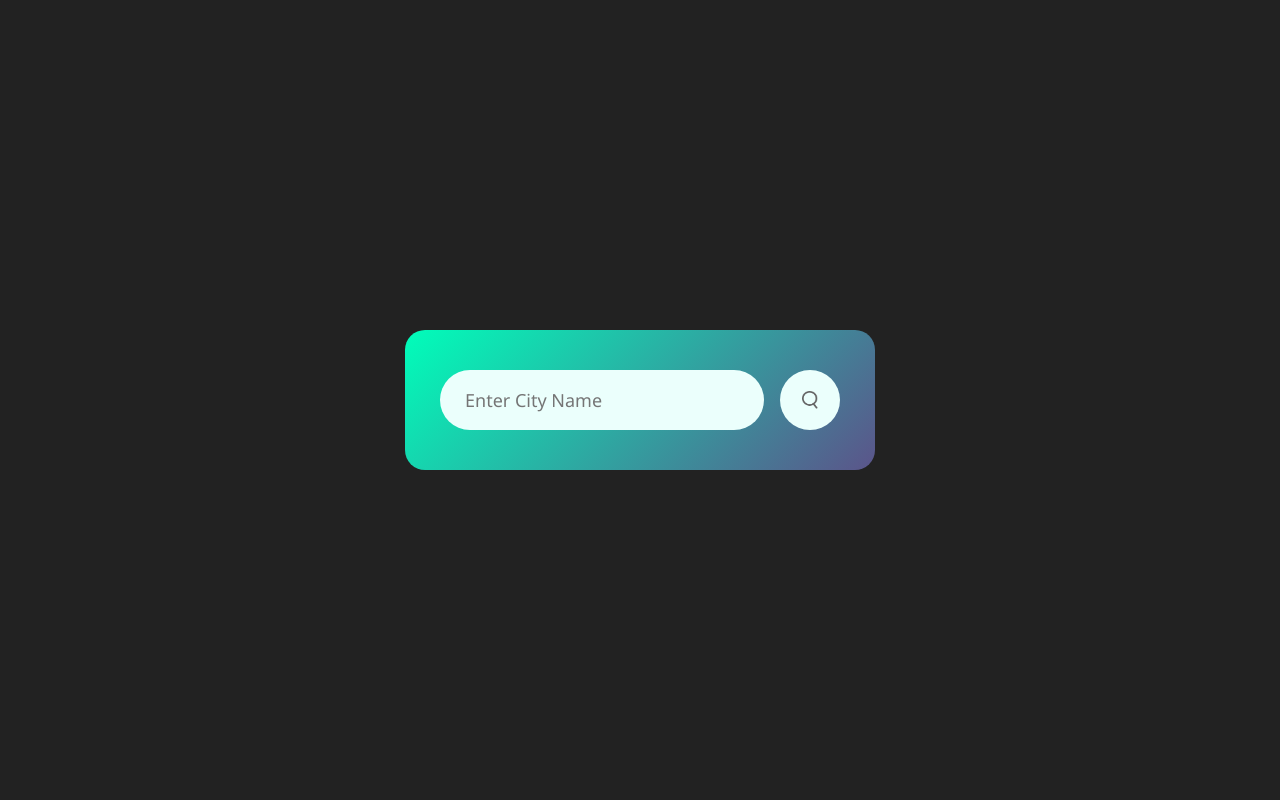
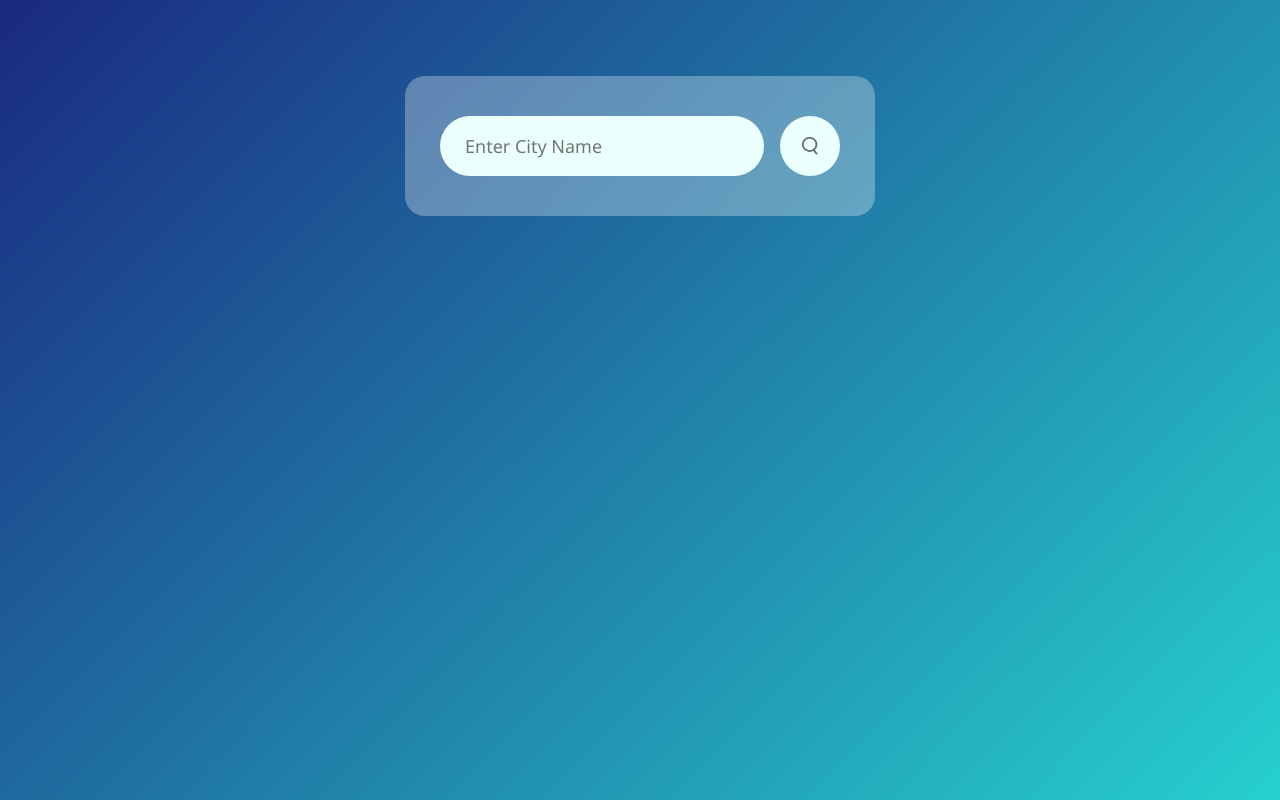
Before and after one commit to pankaj9031/weatherApp, a plain HTML site: page index.html in a window 1280 px wide. Drawn offline with Linux system fonts and the light colour scheme.

Commit message:
extra features

```diff
--- a/index.html
+++ b/index.html
@@ -10,10 +10,10 @@
 <body>
     <div class="card">
 
+
         <!-- search -->
         <div class="search">
-            <input type="text" placeholder="Enter City Name" spellcheck="false
-            ">
+            <input type="text" placeholder="Enter City Name" spellcheck="false">
             <button><img src="images/search.png" alt=""></button>
         </div>
 
@@ -114,6 +114,13 @@
                     checkWeather(searchBox.value);
         });
 
+        //Trigger search button on clicking enter key
+        searchBox.addEventListener("keypress", (event)=>{
+            if(event.key === "Enter"){
+                searchBtn.click();
+            }
+        });
+
 
     </script>
 
--- a/style.css
+++ b/style.css
@@ -6,25 +6,26 @@
 }
 
 body{
-    background: #222;
-    padding: 2rem 1rem;
-    display: flex;
-    align-items: center;
-    justify-content: center;
-    height: 100vh;
+    background: linear-gradient(135deg, #1A2980, #26D0CE);
+    padding: 1rem;
+    min-height: 100vh;
+
 }
 
 /* card */
 .card{
     width: 95%;
     max-width: 470px;
-    background: linear-gradient(135deg,#00feba,#5b548a);
+    background: rgba(255,255,255,0.3);
+    backdrop-filter: blur(5px);
     color: #fff;
-    margin: auto;
+    margin: 60px auto;
     border-radius: 20px;
     padding: 40px 35px;
     text-align: center;
+    position: relative;
 }
+
 
 .search{
     width: 100%;
```
